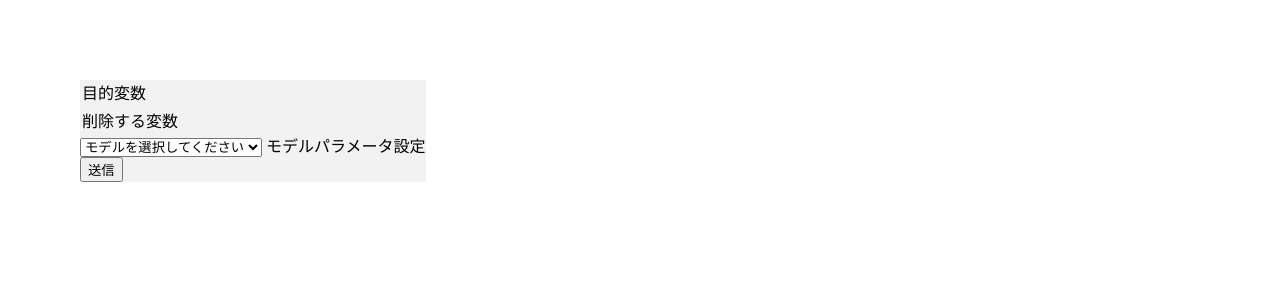
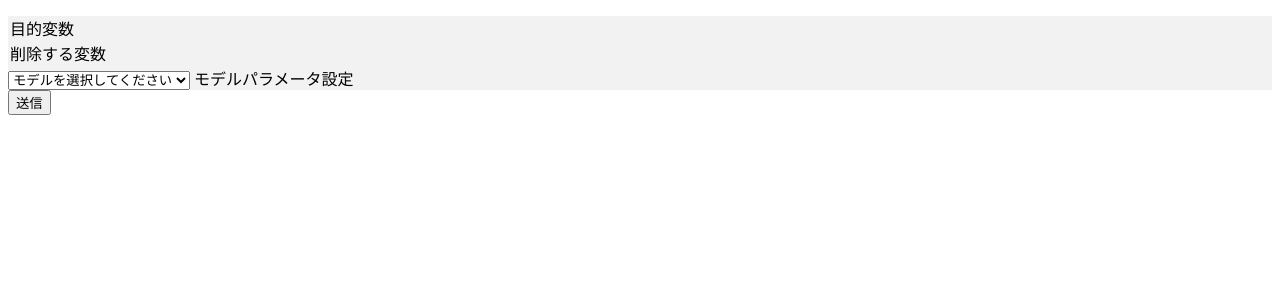
Before and after one commit to Fujita-Ryusei/ITProject2021_WebAI, a Flask app: template WebAI/templates/selection_page.html in a window 1280 px wide. Shown: the top 300 px of the page. Run offline with Flask 2, Linux system fonts and the light colour scheme; the template is opened without the code that fills it, so the values that code supplies are empty.

Commit message:
微調整

```diff
--- a/WebAI/static/css/style.css
+++ b/WebAI/static/css/style.css
@@ -1,21 +1,26 @@
 body{
-    margin: 5rem;
     background-color: white;
-}
-
-#wrapp{
-    background-color: #F2F2F2;
+    flex-direction: row;
 }
 
 .select_group{
+    /* display: flex;
+    flex-direction: row; */
+}
+
+.block1,.block2,.block3{
     background-color: #f2f2f2;
-    display: inline-block;
+
+}
+
+.variable_rep{
+    display: flex;
+    flex-direction: row;
 }
 
 .variable_obj{
     display: flex;
     flex-direction: row;
-    margin-bottom: 1%;
 }
 
 .variable_losses{
--- a/WebAI/templates/selection_page.html
+++ b/WebAI/templates/selection_page.html
@@ -4,8 +4,6 @@
 <html lang="ja">
 <head>
     <meta charset="UTF-8">
-    <meta http-equiv="X-UA-Compatible" content="IE=edge">
-    <meta name="viewport" content="width=device-width, initial-scale=1.0">
     <title>Document</title>
 </head>
 
@@ -41,6 +39,7 @@
 
     <form action="/result_page" method="POST" enctype="multipart/form-data">
         <div class="select_group">
+            <div class="block1">
                 <option value="target">目的変数</option>
                 <div class="variable_obj">
                     {% for name in columns_name %}
@@ -49,7 +48,9 @@
                     {% endfor %}
                 </div>
                 <!-- <p>欠損値の置き換え方法を選んでください</p> -->
-            <script>displayRadio();</script>
+                <div class="variable_rep"><script>displayRadio();</script></div>
+            </div>
+            <div class="block2">
                 <option value="drop">削除する変数</option>
                 <div class="variable_losses">
                     {% for name in columns_name %}
@@ -58,6 +59,8 @@
                         <input type="checkbox" id="r1" name={{value}} value="drop">
                     {% endfor %}
                 </div>
+            </div>
+            <div class="block3">
                 <select name="model" id = "model" onchange="radioSelect(this);">
                 <option value="">モデルを選択してください</option>
                 <option value="RandomForestClassifier" name = "model">RandomForestClassifier</option>
@@ -68,14 +71,11 @@
                 <label>モデルパラメータ設定
                     <div class = "parameters_area"></div>
                 </label>
+            </div>
             <input type="submit" value="送信">
         </div>
     </form>
-
-
-
     <script type="text/javascript" src="../static/js/model_radio_select.js"></script>
-
 </body>
 </html>
 {% endblock %}
```
Lines whose indentation alone changed are shown as unchanged.
